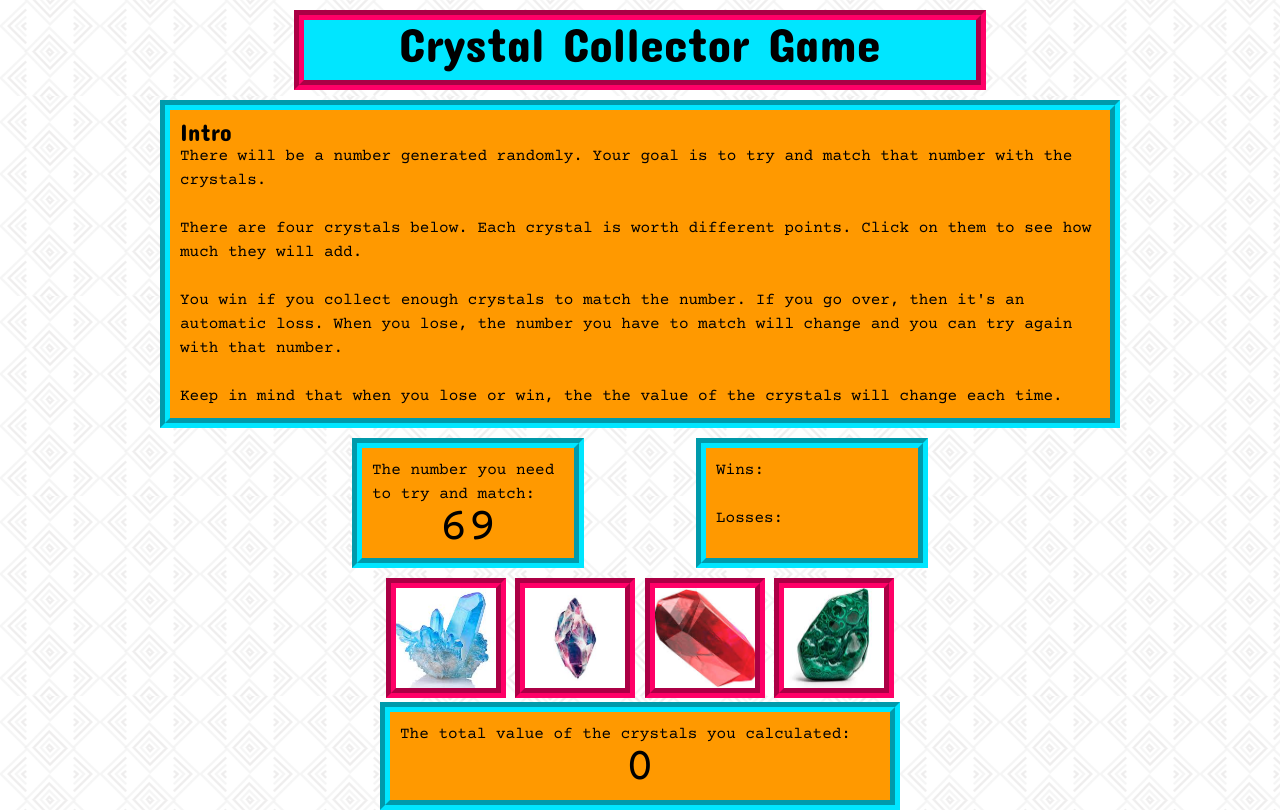
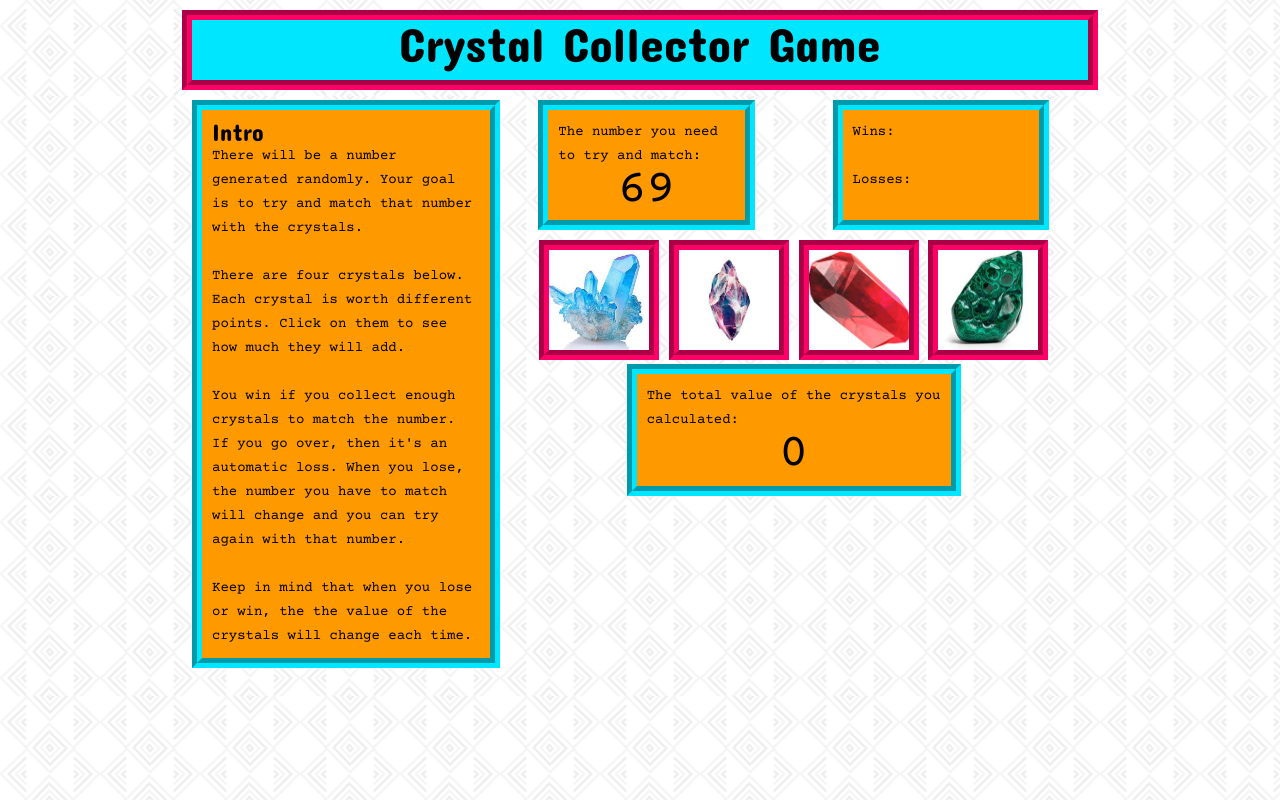
Before and after one commit to xiongkb/unit-4-game, a plain HTML site: page index.html in a window 1280 px wide. Drawn offline with nearby package versions, Linux system fonts and the light colour scheme.

Commit message:
update, coloumns rows

```diff
--- a/assets/css/style.css
+++ b/assets/css/style.css
@@ -5,36 +5,51 @@
 body {
   background-image: url(../images/greek-vase.png);
   background-repeat: repeat;
-    width: 960px;
   margin: 0 auto;
-    font-family: 'Courier Prime', monospace;
+  font-family: "Courier Prime", monospace;
 }
 .title {
   border: 10px #ff0067 groove;
   background: #00e6ff;
   text-align: center;
   font-size: 48px;
-    font-family: 'Concert One', cursive;
+  font-family: "Concert One", cursive;
   width: 70%;
   height: 60px;
   margin: 10px auto;
 }
+.container {
+  display: flex;
+  /*Change add width, add margin, add justify-content*/
+  width: 70%;
+  margin: 0 auto;
+  justify-content: space-between;
+}
 .body-style {
+  font-size: 14px;
   border: 10px #00e6ff groove;
   padding: 10px;
   background: #f90;
   line-height: 1.5rem;
   margin-bottom: 10px;
+  /*Change add flex basis*/
+  flex-basis: 30%;
+}
+.container-2 {
+  /* display: inline-block; */
+  /*Change add flex basis*/
+  flex-basis: 66%;
+  /* width: 50%; */
 }
 .subtitle {
   font-size: 24px;
-    font-family: 'Concert One', cursive;
+  font-family: "Concert One", cursive;
 }
 .generated-num {
-    float: left;
-    margin-left: 20%;
   width: 20%;
   height: 90px;
+  /*Change add min-width, remove margin*/
+  min-width: 160px;
 }
 .number {
   font-size: 48px;
@@ -42,11 +57,10 @@ body {
   text-align: center;
 }
 .scoreboard {
-    float: right;
-    margin-right: 20%;
   width: 20%;
   height: 90px;
-    clear: right;
+  /*Change add min-width, remove margin*/
+  min-width: 160px;
 }
 .images {
   display: inline-block;
@@ -56,15 +70,23 @@ body {
   border: 10px #ff0067 groove;
 }
 .pic-wrapper {
-    width: 53%;
+  /*Change width*/
+  width: max-content;
+  /*width: 53%;*/
   margin: 0 auto;
 }
-.clearfix::after {
+/* .clearfix::after {
   content: "";
   clear: both;
   display: table;
-}
+} */
 .player-points {
   width: 50%;
   margin: 0 auto;
 }
+
+/*Change add class*/
+.number-goal {
+  display: flex;
+  justify-content: space-around;
+}
--- a/index.html
+++ b/index.html
@@ -1,39 +1,48 @@
 <!DOCTYPE html>
 <html lang="en">
   <head>
-    <meta charset="UTF-8">
-    <meta name="viewport" content="width=device-width, initial-scale=1.0">
-    <meta http-equiv="X-UA-Compatible" content="ie=edge">
+    <meta charset="UTF-8" />
+    <meta name="viewport" content="width=device-width, initial-scale=1.0" />
+    <meta http-equiv="X-UA-Compatible" content="ie=edge" />
     <title>Crystal Number Game</title>
-    <link rel="stylesheet" type="text/css" href="./assets/css/reset.css">
-    <link rel="stylesheet" type="text/css" href="./assets/css/style.css">
-    <link href="https://fonts.googleapis.com/css?family=Concert+One|Courier+Prime&display=swap" rel="stylesheet">
+    <link rel="stylesheet" type="text/css" href="./assets/css/reset.css" />
+    <link rel="stylesheet" type="text/css" href="./assets/css/style.css" />
+    <link
+      href="https://fonts.googleapis.com/css?family=Concert+One|Courier+Prime&display=swap"
+      rel="stylesheet"
+    />
   </head>
   <body>
     <!-- title of the game here -->
     <h1 class="title">Crystal Collector Game</h1>
-
-
+    <div class="container">
       <!-- instruction for the game -->
       <div class="body-style intro">
         <h3 class="subtitle">Intro</h3>
         <p>
-            There will be a number generated randomly. Your goal is to try and match that number with the crystals.
-        </p><br>
+          There will be a number generated randomly. Your goal is to try and
+          match that number with the crystals.
+        </p>
+        <br />
         <p>
-            There are four crystals below. Each crystal is worth different points. Click on them to see how much they
-            will add.
-        </p><br>
+          There are four crystals below. Each crystal is worth different points.
+          Click on them to see how much they will add.
+        </p>
+        <br />
         <p>
-            You win if you collect enough crystals to match the number. If you go over, then it's an automatic loss.
-            When you lose, the number you have to match will change and you can try again with that number.
-        </p><br>
+          You win if you collect enough crystals to match the number. If you go
+          over, then it's an automatic loss. When you lose, the number you have
+          to match will change and you can try again with that number.
+        </p>
+        <br />
         <p>
-            Keep in mind that when you lose or win, the the value of the crystals will change each time.
+          Keep in mind that when you lose or win, the the value of the crystals
+          will change each time.
         </p>
       </div>
 
-    <div class="clearfix">
+      <div class="container-2">
+        <div class="number-goal">
           <!-- generated number -->
           <div class="body-style generated-num">
             <p>The number you need to try and match:</p>
@@ -42,17 +51,34 @@
 
           <!-- score board -->
           <div class="body-style scoreboard">
-            <div>Wins: <span class="won"></span></div><br>
+            <div>Wins: <span class="won"></span></div>
+            <br />
             <div>Losses: <span class="lost"></span></div>
           </div>
         </div>
 
         <!-- Crystals that are worth a random value -->
         <div class="pic-wrapper">
-        <img class="blue images" alt="blue crystal" src="./assets/images/blue.jpeg">
-        <img class="violet images" alt="violet crystal" src="./assets/images/violet.jpeg">
-        <img class="red images" alt="red crystal" src="./assets/images/red.jpeg">
-        <img class="green images" alt="green crystal" src="./assets/images/green.jpeg">
+          <img
+            class="blue images"
+            alt="blue crystal"
+            src="./assets/images/blue.jpeg"
+          />
+          <img
+            class="violet images"
+            alt="violet crystal"
+            src="./assets/images/violet.jpeg"
+          />
+          <img
+            class="red images"
+            alt="red crystal"
+            src="./assets/images/red.jpeg"
+          />
+          <img
+            class="green images"
+            alt="green crystal"
+            src="./assets/images/green.jpeg"
+          />
         </div>
 
         <!-- cystral total value to be shown -->
@@ -60,9 +86,13 @@
           <p>The total value of the crystals you calculated:</p>
           <div class="gem-value number"></div>
         </div>
-
+      </div>
+    </div>
     <!-- connecting jquery -->
-    <script type="text/javascript" src="https://cdnjs.cloudflare.com/ajax/libs/jquery/3.2.1/jquery.min.js"></script>
+    <script
+      type="text/javascript"
+      src="https://cdnjs.cloudflare.com/ajax/libs/jquery/3.2.1/jquery.min.js"
+    ></script>
     <script type="text/javascript" src="assets/javascript/game.js"></script>
   </body>
 </html>
```
Lines whose indentation alone changed are shown as unchanged.
